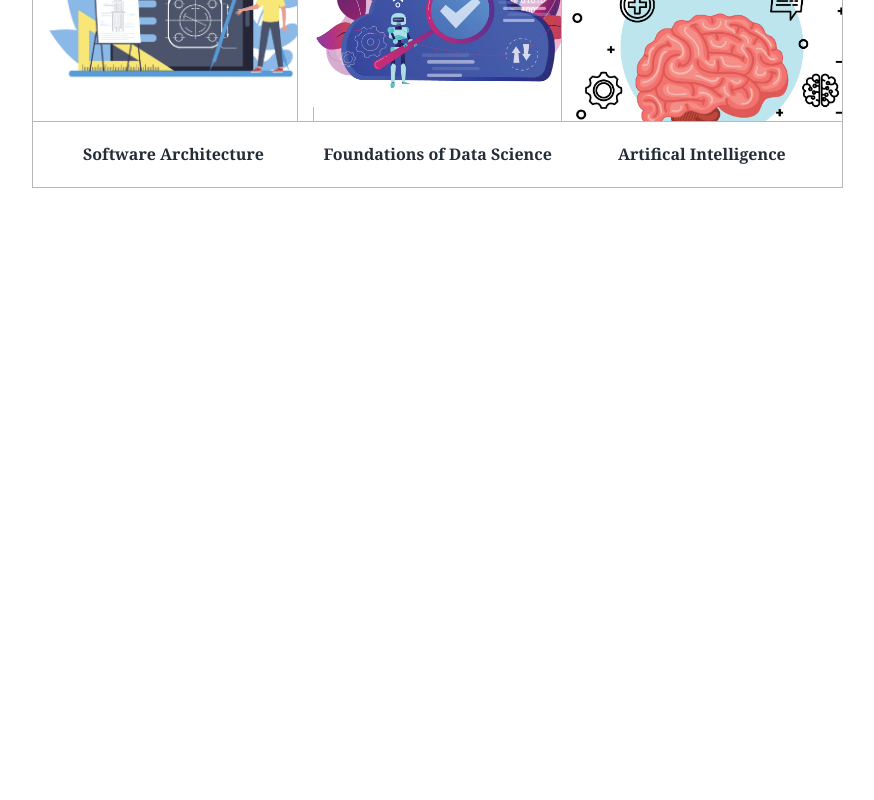
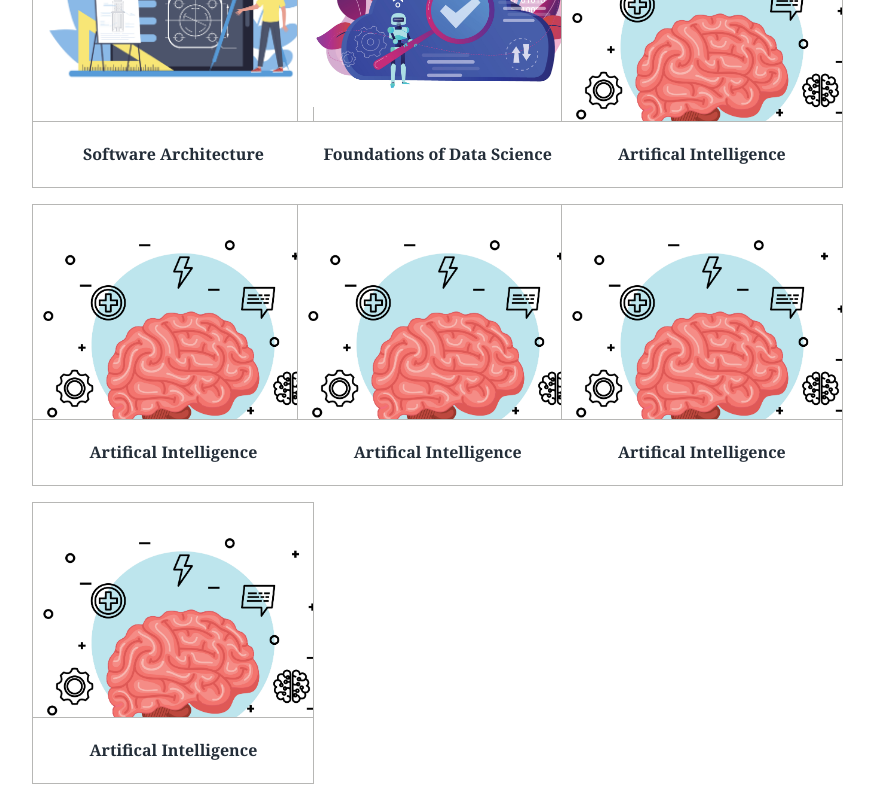
Before and after one commit to awanger/drexel_design_competition, a Vue app: page / in a window 1280 px wide. Shown: the part 915-1715 px from the top of the page, without its empty margins (17-891 px from the left). Before the commit the page ends 1119 px from the top, so only its background shows below. Built offline with nearby package versions, Linux system fonts and the light colour scheme.

Commit message:
Final commit for the time being

```diff
--- a/src/App.vue
+++ b/src/App.vue
@@ -61,6 +61,10 @@ export default {
         { name: "Cybersecurity", requiresCompsci: true, imgFile: 'Cyber.jpeg'},
         { name: "Software Architecture", requiresCompsci: true, imgFile: 'SA.jpeg'},
         { name: "Foundations of Data Science", requiresCompsci: true, imgFile: "DS.jpeg"},
+        { name: "Artifical Intelligence", requiresCompsci: true, imgFile: 'psy.jpeg'},
+        { name: "Artifical Intelligence", requiresCompsci: true, imgFile: 'psy.jpeg'},
+        { name: "Artifical Intelligence", requiresCompsci: true, imgFile: 'psy.jpeg'},
+        { name: "Artifical Intelligence", requiresCompsci: true, imgFile: 'psy.jpeg'},
         { name: "Artifical Intelligence", requiresCompsci: true, imgFile: 'psy.jpeg'},
       ],
       checkedCerts: [],
```
